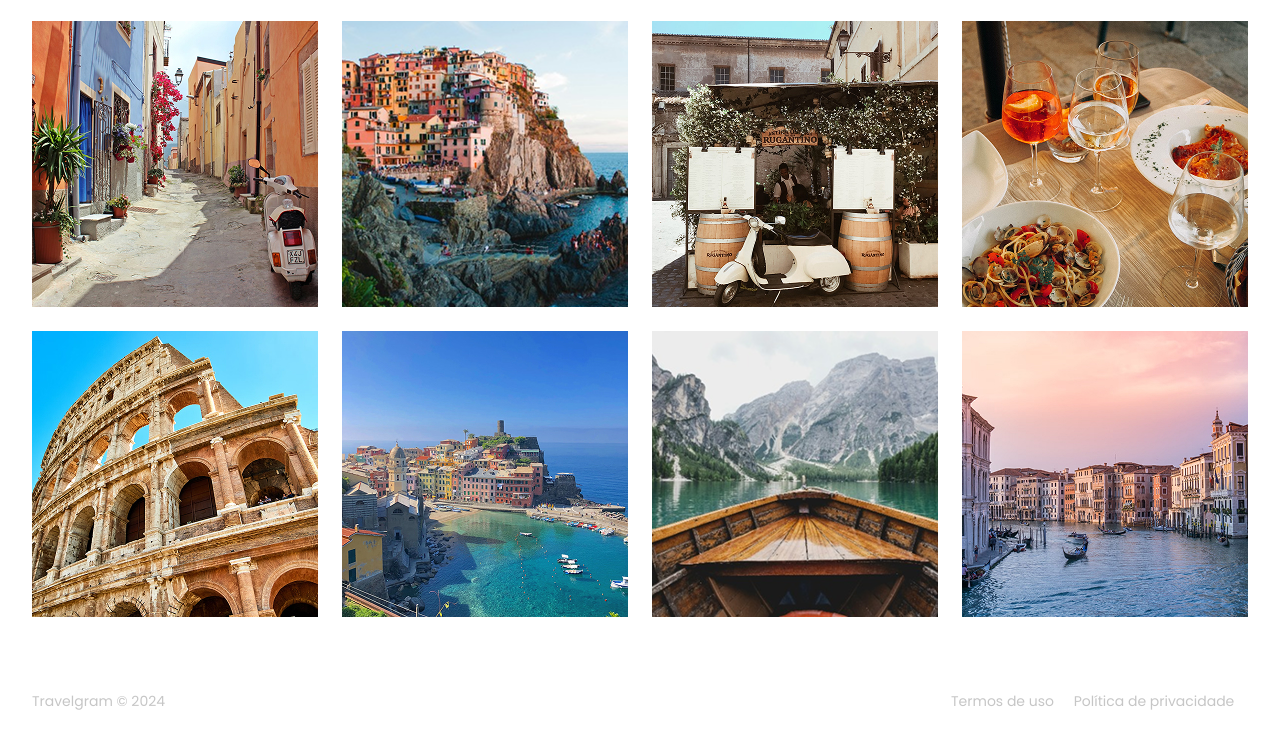
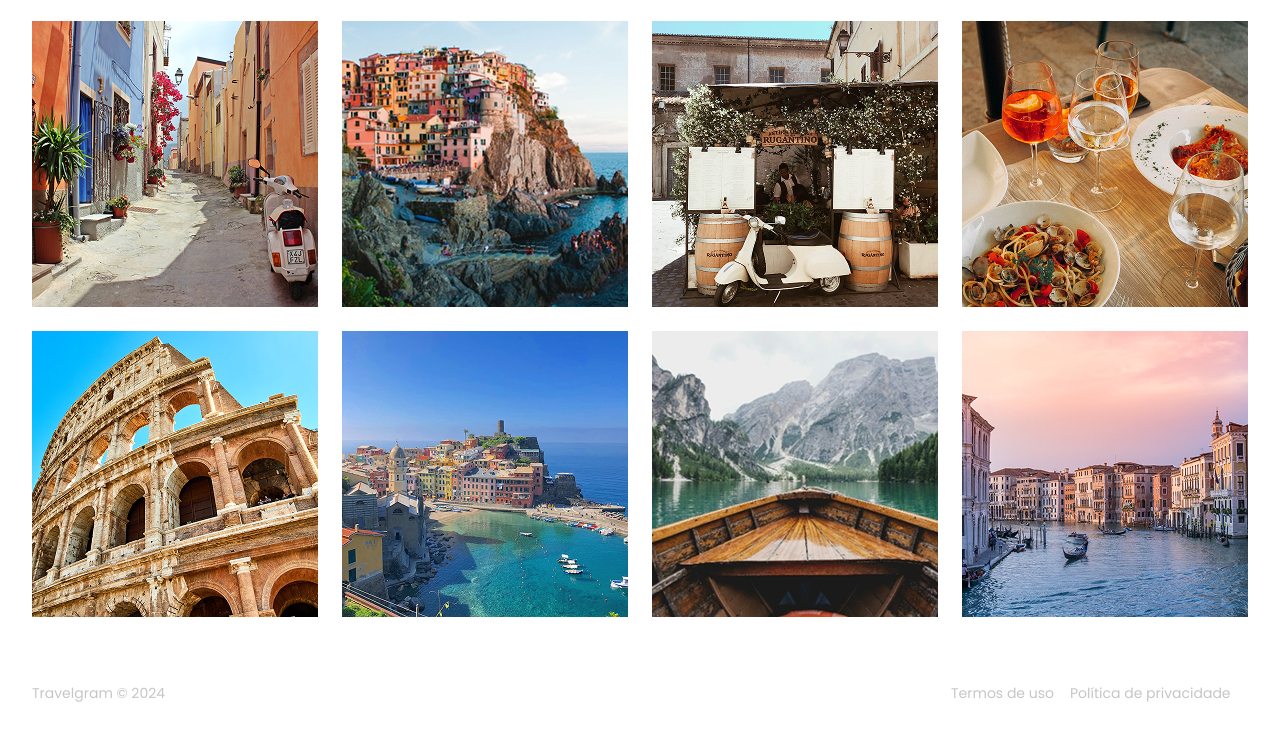
Before and after one commit to Thiaggoggarcia/Travelgram, a plain HTML site: page index.html in a window 1280 px wide. Shown: the part 673-1422 px from the top of the page. Drawn offline with Linux system fonts and the light colour scheme.

Commit message:
Refatorando o Footer e modularizando o CSS

```diff
--- /dev/null
+++ b/css/footer.css
@@ -0,0 +1,16 @@
+footer{
+      padding-block: 24px;
+      display: flex;
+      justify-content: space-between;
+      align-items: center;
+      color: var(--text-color-secundary);
+}
+
+footer > ul{
+       width: 297px;
+       display: flex;
+       gap: 16px;
+}
+footer > span,a{
+     font: var(--text-md);
+}
--- a/css/global.css
+++ b/css/global.css
@@ -26,6 +26,7 @@ body{
 
 ul{
     list-style: none;
+    padding: 0px;
 }
 
 a{
--- a/css/style.css
+++ b/css/style.css
@@ -2,22 +2,4 @@
 @import url("nav.css");
 @import url("section-about.css");
 @import url("main.css");
-
-
-footer{
-      height: 72px;
-      padding: 24px 32px;
-      display: flex;
-      justify-content: space-between;
-      align-items: center;
-      font: var(--text-md);
-      color: var(--text-color-secundary);
-}
-
-footer > div{
-       width: 297px;
-       height: 24px;
-}
-footer > div > span:nth-child(1){
-      padding-right: 16px;
-}
+@import url("footer.css");
--- a/index.html
+++ b/index.html
@@ -74,10 +74,10 @@
     </main>
     <footer class="container">
         <span>Travelgram © 2024</span>
-        <div>
-            <span>Termos de uso</span>
-            <span>Política de privacidade</span>
-        </div>
+        <ul>
+            <li><a href="#">Termos de uso</a></li>
+            <li><a href="#">Política de privacidade</a></li>
+        </ul>
     </footer>
 </body>
 </html>
```
